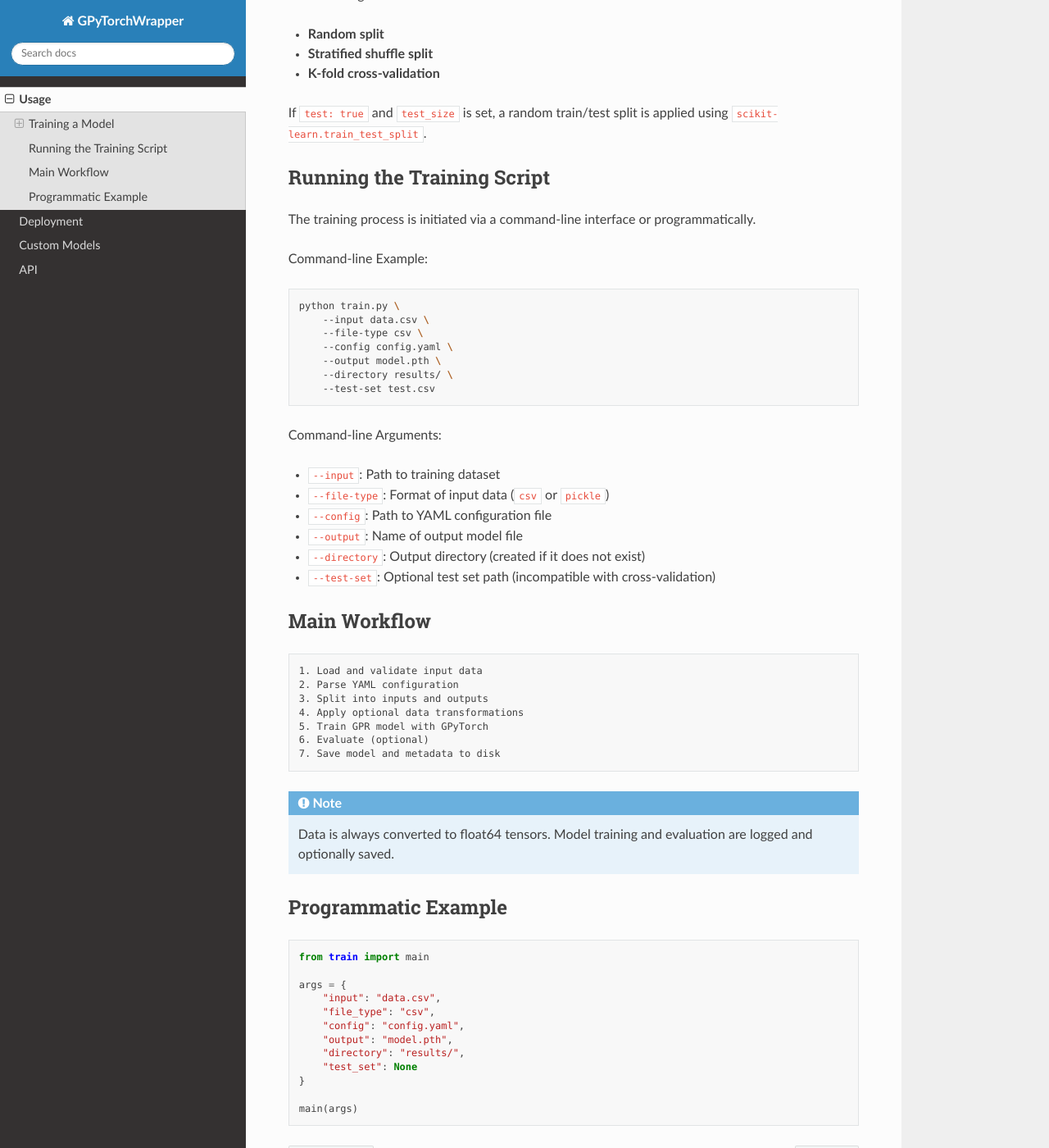
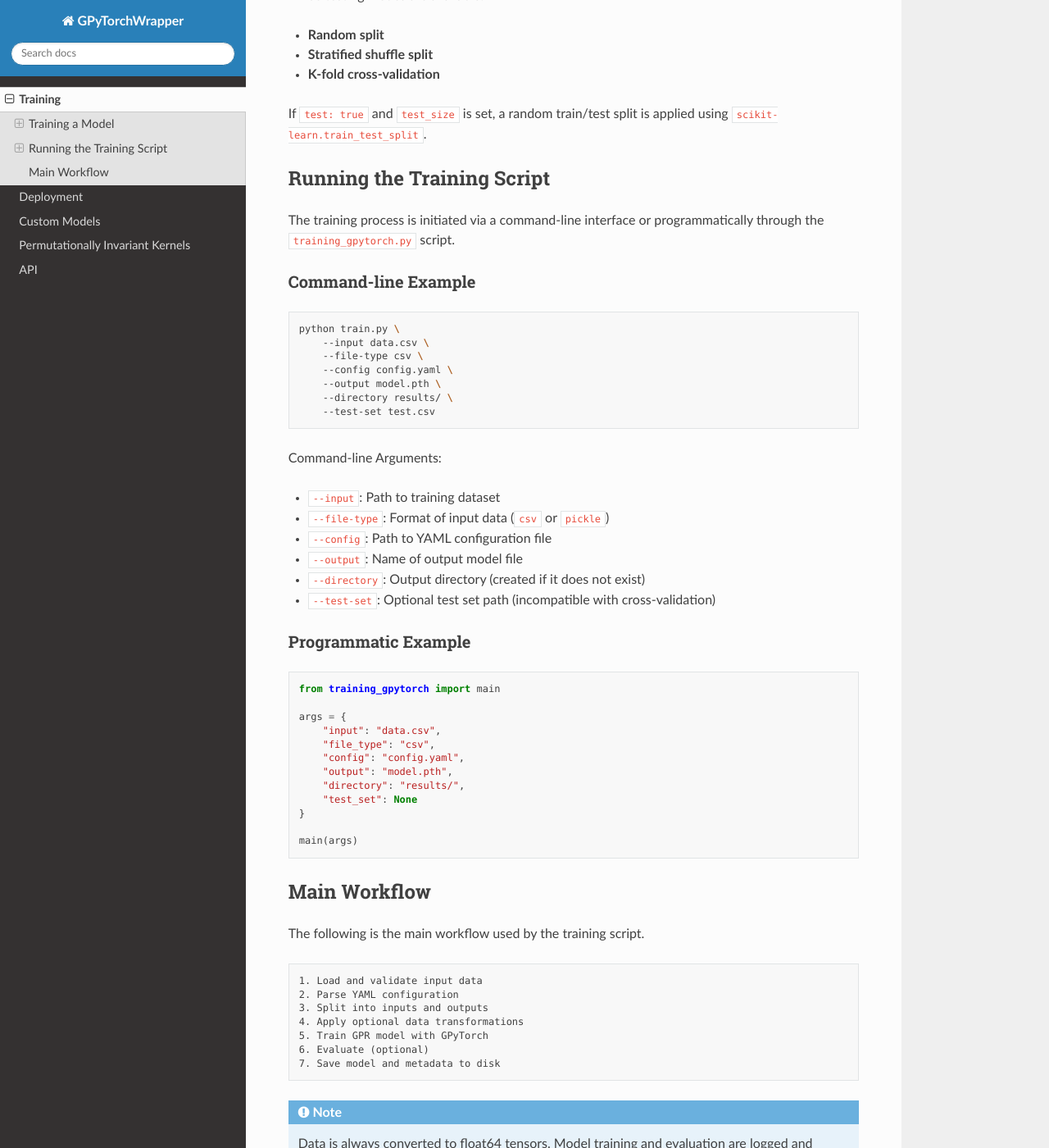
Before and after one commit to jennevv/GPyTorchWrapper, a Sphinx documentation site: the page built from docs/source/training.rst, in a window 1280 px wide and 1400 px high, scrolled down 2182 px. Shown: the whole window at 82% size. Built offline with Sphinx 7.4.7 and the Read the Docs theme 3.1.0, drawn with Linux system fonts in a browser that asks for light colours; pages that are not in the unit, such as notebooks, are missing from menus; some of the changed text lies outside the part shown.

Commit message:
update training page

```diff
--- a/docs/source/index.rst
+++ b/docs/source/index.rst
@@ -52,10 +52,10 @@ Documentation
 .. toctree::
    :maxdepth: 1
 
-   usage
+   training
    deployment
    custom_models
-   example
+   permutationally_invariant_kernels
    api
 
 Reference
--- a/docs/source/usage.rst
+++ b/docs/source/training.rst
@@ -1,10 +1,10 @@
-Usage
-=====
+Training
+========
 
 Training a Model
 ----------------
 
-To train a model, you need to provide:
+To train a model, you need to provide the following to the ``training_gpytorch.py`` script.
 
 - **Training data** (CSV or pickle format)
 - **Model configuration**: a YAML file specifying the architecture and training parameters.
@@ -110,9 +110,10 @@ If ``test: true`` and ``test_size`` is set, a random train/test split is applied
 Running the Training Script
 ---------------------------
 
-The training process is initiated via a command-line interface or programmatically.
+The training process is initiated via a command-line interface or programmatically through the ``training_gpytorch.py`` script.
 
-Command-line Example:
+Command-line Example
+^^^^^^^^^^^^^^^^^^^^^
 
 .. code-block:: bash
 
@@ -133,8 +134,28 @@ Command-line Arguments:
 - ``--directory``: Output directory (created if it does not exist)
 - ``--test-set``: Optional test set path (incompatible with cross-validation)
 
+Programmatic Example
+^^^^^^^^^^^^^^^^^^^^
+
+.. code-block:: python
+
+    from training_gpytorch import main
+
+    args = {
+        "input": "data.csv",
+        "file_type": "csv",
+        "config": "config.yaml",
+        "output": "model.pth",
+        "directory": "results/",
+        "test_set": None
+    }
+
+    main(args)
+
+
 Main Workflow
 -------------
+The following is the main workflow used by the training script.
 
 .. code-block:: text
 
@@ -149,21 +170,3 @@ Main Workflow
 .. note::
 
     Data is always converted to float64 tensors. Model training and evaluation are logged and optionally saved.
-
-Programmatic Example
---------------------
-
-.. code-block:: python
-
-    from train import main
-
-    args = {
-        "input": "data.csv",
-        "file_type": "csv",
-        "config": "config.yaml",
-        "output": "model.pth",
-        "directory": "results/",
-        "test_set": None
-    }
-
-    main(args)
```
